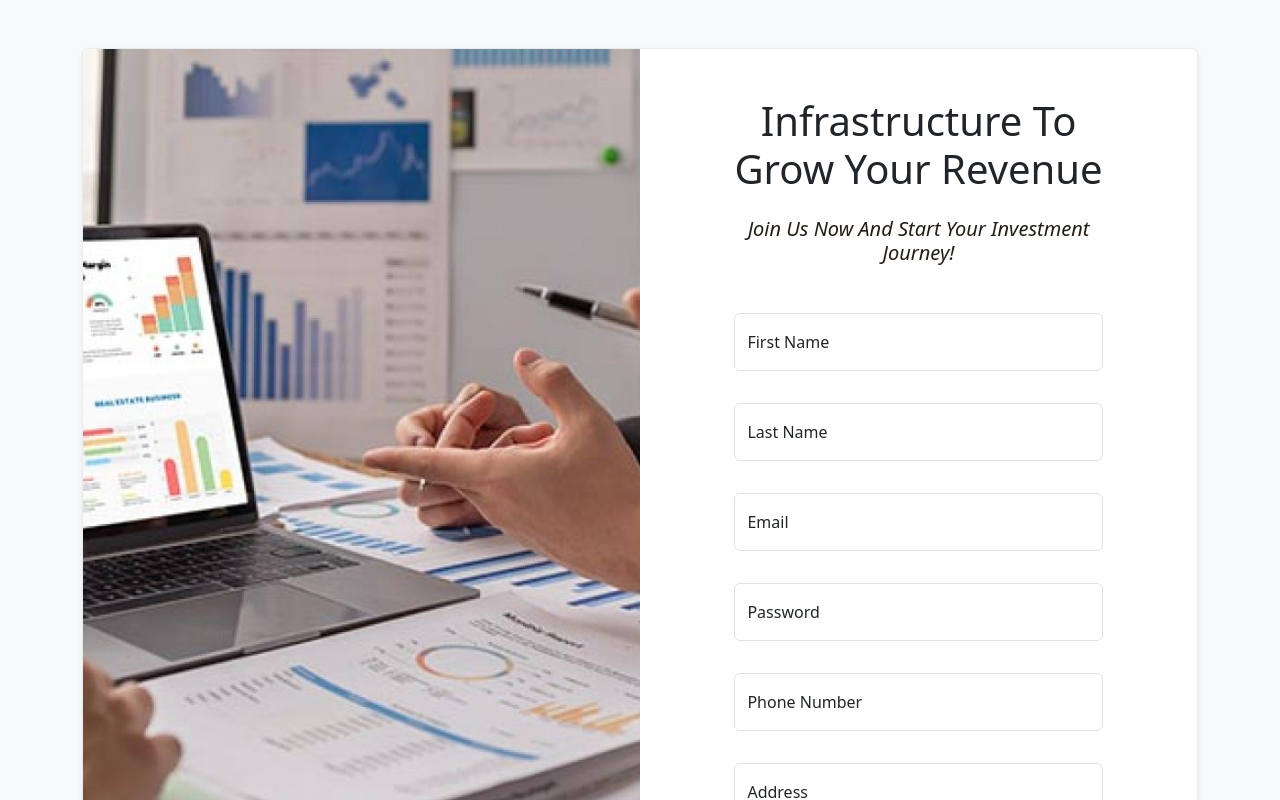
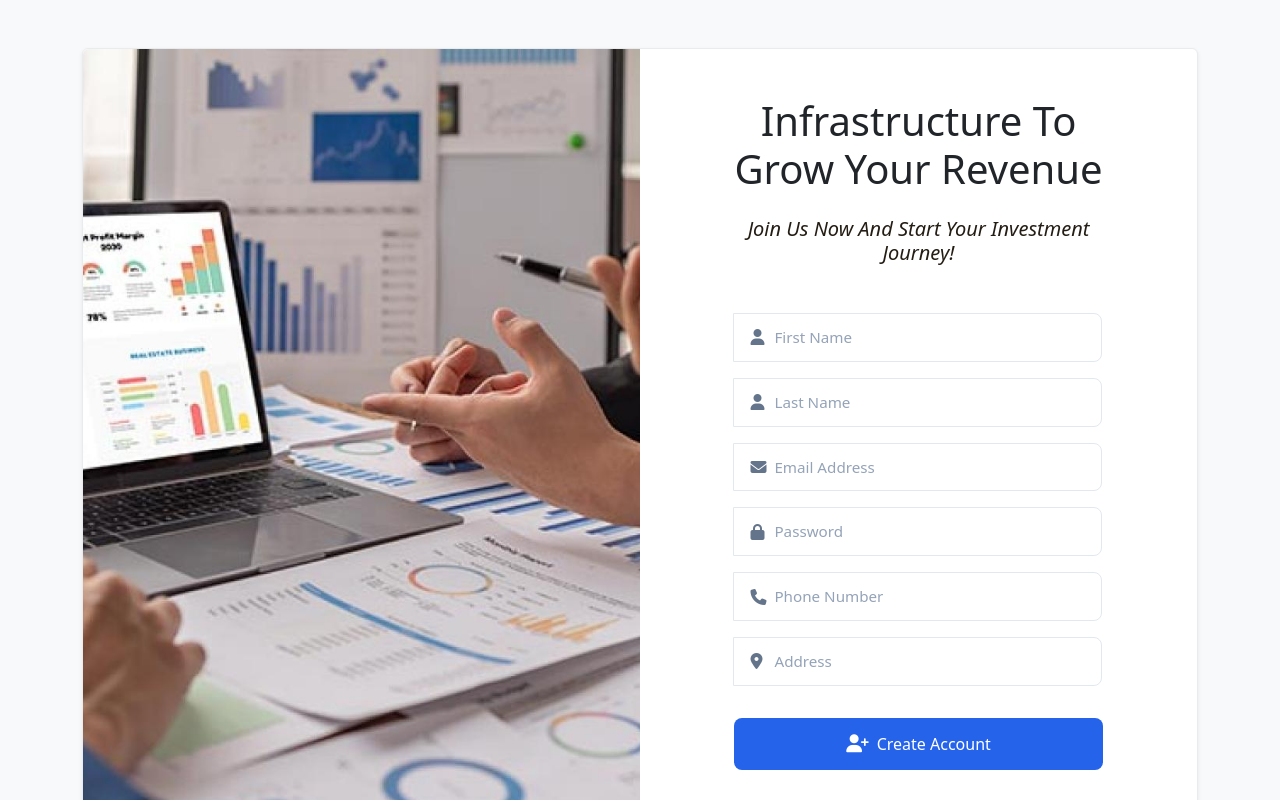
Before and after one commit to Fawry-Intern/bank-ui, an Angular app in the folder Bank-System-Ui/: page /sign-up in a window 1280 px wide. Shown: the top 800 px of the page. Built offline with nearby package versions, Linux system fonts and the light colour scheme.

Commit message:
feat: design login & signup pages

```diff
--- a/Bank-System-Ui/src/app/pages/log-in/log-in.component.css
+++ b/Bank-System-Ui/src/app/pages/log-in/log-in.component.css
@@ -0,0 +1,262 @@
+.auth-container {
+    min-height: 100vh;
+    display: flex;
+    align-items: center;
+    justify-content: center;
+    background: linear-gradient(135deg, #f6f8fb 0%, #e9eef5 100%);
+    padding: 2rem;
+}
+
+.auth-card {
+    width: 100%;
+    max-width: 1200px;
+    min-height: 600px;
+    background: white;
+    border-radius: 20px;
+    box-shadow: 0 20px 40px rgba(0, 0, 0, 0.1);
+    display: flex;
+    overflow: hidden;
+}
+
+.auth-content {
+    flex: 1;
+    padding: 3rem;
+    display: flex;
+    flex-direction: column;
+}
+
+.auth-header {
+    text-align: center;
+    margin-bottom: 2.5rem;
+}
+
+.auth-header i {
+    font-size: 3rem;
+    color: #3498db;
+    margin-bottom: 1rem;
+}
+
+.auth-header h1 {
+    font-size: 2rem;
+    color: #2c3e50;
+    margin-bottom: 0.5rem;
+}
+
+.auth-header p {
+    color: #7f8c8d;
+    font-size: 1.1rem;
+}
+
+.auth-form {
+    max-width: 400px;
+    margin: 0 auto;
+}
+
+.form-group {
+    margin-bottom: 1.5rem;
+}
+
+.input-group {
+    position: relative;
+}
+
+.input-group i {
+    position: absolute;
+    left: 1rem;
+    top: 50%;
+    transform: translateY(-50%);
+    color: #64748b;
+    font-size: 1.1rem;
+}
+
+.input-group input {
+    width: 100%;
+    padding: 0.75rem 1rem 0.75rem 2.5rem;
+    border: 1px solid #e2e8f0;
+    border-radius: 8px;
+    font-size: 0.95rem;
+    transition: all 0.3s ease;
+}
+
+.input-group input:focus {
+    border-color: #2563eb;
+    box-shadow: 0 0 0 3px rgba(37, 99, 235, 0.1);
+    outline: none;
+}
+
+.input-group input::placeholder {
+    color: #94a3b8;
+}
+
+.error-message {
+    display: flex;
+    align-items: center;
+    gap: 0.5rem;
+    color: #dc2626;
+    font-size: 0.875rem;
+    margin-top: 0.5rem;
+}
+
+.error-message i {
+    font-size: 0.875rem;
+}
+
+.submit-btn {
+    width: 100%;
+    padding: 0.875rem;
+    background: #2563eb;
+    color: white;
+    border: none;
+    border-radius: 8px;
+    font-size: 1rem;
+    font-weight: 500;
+    display: flex;
+    align-items: center;
+    justify-content: center;
+    gap: 0.5rem;
+    cursor: pointer;
+    transition: all 0.3s ease;
+}
+
+.submit-btn:hover {
+    background: #1d4ed8;
+    transform: translateY(-1px);
+}
+
+.submit-btn i {
+    font-size: 1.125rem;
+}
+
+.auth-links {
+    margin-top: 2rem;
+    display: flex;
+    justify-content: center;
+    gap: 2rem;
+}
+
+.link-secondary {
+    color: #64748b;
+    transition: color 0.3s ease;
+}
+
+.link-secondary:hover {
+    color: #2563eb;
+}
+
+.link-secondary i {
+    margin-right: 0.5rem;
+}
+
+.card {
+    border: none;
+    box-shadow: 0 4px 6px -1px rgba(0, 0, 0, 0.1), 0 2px 4px -1px rgba(0, 0, 0, 0.06);
+}
+
+.card-body {
+    padding: 2rem;
+}
+
+.auth-image {
+    width: 45%;
+    position: relative;
+    overflow: hidden;
+}
+
+.auth-image img {
+    width: 100%;
+    height: 100%;
+    object-fit: cover;
+}
+
+.image-overlay {
+    position: absolute;
+    top: 0;
+    left: 0;
+    width: 100%;
+    height: 100%;
+    background: linear-gradient(to bottom, rgba(52, 152, 219, 0.8), rgba(41, 128, 185, 0.9));
+    display: flex;
+    flex-direction: column;
+    justify-content: center;
+    align-items: center;
+    padding: 2rem;
+    text-align: center;
+    color: white;
+}
+
+.image-overlay h2 {
+    font-size: 2rem;
+    margin-bottom: 1rem;
+    font-weight: 600;
+}
+
+.image-overlay p {
+    font-size: 1.1rem;
+    opacity: 0.9;
+}
+
+/* Responsive Design */
+@media (max-width: 1024px) {
+    .auth-card {
+        max-width: 900px;
+    }
+}
+
+@media (max-width: 768px) {
+    .auth-card {
+        flex-direction: column-reverse;
+    }
+
+    .auth-content {
+        padding: 1.5rem;
+    }
+
+    .auth-image {
+        width: 100%;
+        height: 200px;
+    }
+
+    .auth-header i {
+        font-size: 2.5rem;
+    }
+
+    .auth-header h1 {
+        font-size: 1.75rem;
+    }
+
+    .auth-links {
+        flex-direction: column;
+        align-items: center;
+        gap: 1rem;
+    }
+
+    .card-body {
+        padding: 1.5rem;
+    }
+
+    .submit-btn {
+        padding: 0.75rem;
+    }
+}
+
+@media (max-width: 480px) {
+    .auth-container {
+        padding: 1rem;
+    }
+
+    .auth-content {
+        padding: 1rem;
+    }
+
+    .auth-header h1 {
+        font-size: 1.5rem;
+    }
+
+    .card-body {
+        padding: 1rem;
+    }
+
+    .input-group input {
+        padding: 0.625rem 0.875rem 0.625rem 2.25rem;
+    }
+}
--- a/Bank-System-Ui/src/app/pages/log-in/log-in.component.html
+++ b/Bank-System-Ui/src/app/pages/log-in/log-in.component.html
@@ -1,4 +1,4 @@
-<!-- Login 8 - Bootstrap Brain Component -->
+<!-- Login Section -->
 <section class="bg-light p-3 p-md-4 p-xl-5">
     <div class="container">
       <div class="row justify-content-center">
@@ -15,45 +15,64 @@
                       <div class="col-12">
                         <div class="mb-5">
                           <div class="text-center mb-4">
-
+                            <h2 class="text-center" style="font-size: 40px;">Welcome To Our Banking Service</h2>
                           </div>
-                          <h2 class="text-center" >Welcome To Our Banking Service</h2>
+                          <h2 class="text-center" style="font-size: 20px; color: rgb(36, 29, 20); font-style: italic;">
+                            Sign in to access your banking services
+                          </h2>
                         </div>
                       </div>
                     </div>
-                    <div class="row">
 
-                    </div>
-                    <form  (ngSubmit)="onSubmit()">
-                      <div class="row gy-3 overflow-hidden">
-                        <div class="col-12">
-                          <div class="form-floating mb-3">
-                            <input type="email" class="form-control" name="email" id="email" placeholder="email"  [(ngModel)]="authRequest.email" required >
-                            <label for="email" class="form-label">Email</label>
+                    <!-- Login Form -->
+                    <form (ngSubmit)="onSubmit()" class="auth-form">
+                      <!-- Email Field -->
+                      <div class="form-group">
+                        <div class="input-group">
+                          <i class="fas fa-envelope"></i>
+                          <input
+                            type="email"
+                            name="email"
+                            placeholder="Enter your email"
+                            [(ngModel)]="authRequest.email"
+                            required>
                         </div>
                       </div>
-                        <div class="col-12">
-                          <div class="form-floating mb-3">
-                            <input type="password" class="form-control" name="password" id="password" value="" placeholder="Password"  [(ngModel)]="authRequest.password"required>
-                            <label for="password" class="form-label">Password</label>
+
+                      <!-- Password Field -->
+                      <div class="form-group">
+                        <div class="input-group">
+                          <i class="fas fa-lock"></i>
+                          <input
+                            type="password"
+                            name="password"
+                            placeholder="Enter your password"
+                            [(ngModel)]="authRequest.password"
+                            required>
                         </div>
-                          <div *ngIf="fieldErrors?.['password']" class="text-danger">
+                        <div *ngIf="fieldErrors?.['password']" class="error-message">
+                          <i class="fas fa-exclamation-circle"></i>
                           {{ fieldErrors['password'] }}
                         </div>
                       </div>
 
-                        <div class="col-12">
-                          <div class="d-grid">
-                            <button class="btn btn-dark btn-lg" type="submit" style="cursor: pointer;">Log in now</button>
-                          </div>
-                        </div>
-                      </div>
+                      <!-- Submit Button -->
+                      <button type="submit" class="submit-btn">
+                        <i class="fas fa-sign-in-alt"></i>
+                        Sign In
+                      </button>
                     </form>
+
+                    <!-- Additional Links -->
                     <div class="row">
                       <div class="col-12">
                         <div class="d-flex gap-2 gap-md-4 flex-column flex-md-row justify-content-md-center mt-5">
-                          <a (click)="goToSignUp()" class="link-secondary text-decoration-none"style="cursor: pointer;">Create new account</a>
-                          <a  class="link-secondary text-decoration-none" style="cursor: pointer;">Forgot password</a>
+                          <a (click)="goToSignUp()" class="link-secondary text-decoration-none" style="cursor: pointer;">
+                            <i class="fas fa-user-plus"></i> Create Account
+                          </a>
+                          <a class="link-secondary text-decoration-none" style="cursor: pointer;">
+                            <i class="fas fa-key"></i> Forgot Password?
+                          </a>
                         </div>
                       </div>
                     </div>
--- a/Bank-System-Ui/src/app/pages/sign-up/sign-up.component.css
+++ b/Bank-System-Ui/src/app/pages/sign-up/sign-up.component.css
@@ -0,0 +1,219 @@
+.auth-container {
+    min-height: 100vh;
+    display: flex;
+    align-items: center;
+    justify-content: center;
+    padding: 2rem;
+    background: linear-gradient(135deg, #f5f7fa 0%, #c3cfe2 100%);
+}
+
+.auth-card {
+    width: 100%;
+    max-width: 1200px;
+    min-height: 600px;
+    background: #ffffff;
+    border-radius: 20px;
+    box-shadow: 0 8px 20px rgba(0, 0, 0, 0.1);
+    display: flex;
+    overflow: hidden;
+}
+
+.auth-content {
+    flex: 1;
+    padding: 3rem;
+    display: flex;
+    flex-direction: column;
+    gap: 1.5rem;
+    max-width: 600px;
+}
+
+.auth-header {
+    text-align: center;
+    margin-bottom: 2rem;
+}
+
+.auth-header i {
+    font-size: 2.5rem;
+    color: #2563eb;
+    margin-bottom: 1rem;
+}
+
+.auth-header h1 {
+    font-size: 2rem;
+    color: #1e293b;
+    margin-bottom: 0.5rem;
+}
+
+.auth-header p {
+    color: #64748b;
+    font-size: 1rem;
+}
+
+.auth-form {
+    display: flex;
+    flex-direction: column;
+    gap: 1rem;
+}
+
+.form-group {
+    display: flex;
+    flex-direction: column;
+    gap: 0.5rem;
+}
+
+.input-group {
+    position: relative;
+    display: flex;
+    align-items: center;
+}
+
+.input-group i {
+    position: absolute;
+    left: 1rem;
+    color: #64748b;
+    font-size: 1rem;
+}
+
+.input-group input {
+    width: 100%;
+    padding: 0.75rem 1rem 0.75rem 2.5rem;
+    border: 1px solid #e2e8f0;
+    border-radius: 8px;
+    font-size: 0.95rem;
+    transition: all 0.3s ease;
+}
+
+.input-group input:focus {
+    border-color: #2563eb;
+    box-shadow: 0 0 0 3px rgba(37, 99, 235, 0.1);
+    outline: none;
+}
+
+.input-group input::placeholder {
+    color: #94a3b8;
+}
+
+.error-message {
+    display: flex;
+    align-items: center;
+    gap: 0.5rem;
+    color: #dc2626;
+    font-size: 0.875rem;
+}
+
+.error-message i {
+    font-size: 0.875rem;
+}
+
+.submit-btn {
+    margin-top: 1rem;
+    padding: 0.875rem;
+    background: #2563eb;
+    color: white;
+    border: none;
+    border-radius: 8px;
+    font-size: 1rem;
+    font-weight: 500;
+    display: flex;
+    align-items: center;
+    justify-content: center;
+    gap: 0.5rem;
+    cursor: pointer;
+    transition: all 0.3s ease;
+}
+
+.submit-btn:hover {
+    background: #1d4ed8;
+    transform: translateY(-1px);
+}
+
+.submit-btn i {
+    font-size: 1.125rem;
+}
+
+.auth-links {
+    margin-top: 1.5rem;
+    text-align: center;
+}
+
+.link {
+    color: #2563eb;
+    text-decoration: none;
+    display: inline-flex;
+    align-items: center;
+    gap: 0.5rem;
+    font-size: 0.95rem;
+    cursor: pointer;
+    transition: color 0.3s ease;
+}
+
+.link:hover {
+    color: #1d4ed8;
+}
+
+.auth-image {
+    display: none;
+    position: relative;
+    flex: 1;
+    background: #f8fafc;
+    overflow: hidden;
+}
+
+.auth-image img {
+    width: 100%;
+    height: 100%;
+    object-fit: cover;
+}
+
+.image-overlay {
+    position: absolute;
+    top: 0;
+    left: 0;
+    width: 100%;
+    height: 100%;
+    background: rgba(37, 99, 235, 0.8);
+    display: flex;
+    flex-direction: column;
+    justify-content: center;
+    align-items: center;
+    padding: 2rem;
+    text-align: center;
+    color: white;
+}
+
+.image-overlay h2 {
+    font-size: 2rem;
+    margin-bottom: 1rem;
+}
+
+.image-overlay p {
+    font-size: 1.125rem;
+    opacity: 0.9;
+}
+
+/* Responsive Design */
+@media (min-width: 1024px) {
+    .auth-image {
+        display: block;
+    }
+}
+
+@media (max-width: 768px) {
+    .auth-content {
+        padding: 2rem;
+    }
+}
+
+@media (max-width: 480px) {
+    .auth-container {
+        padding: 1rem;
+    }
+
+    .auth-content {
+        padding: 1.5rem;
+    }
+
+    .auth-header h1 {
+        font-size: 1.75rem;
+    }
+}
--- a/Bank-System-Ui/src/app/pages/sign-up/sign-up.component.html
+++ b/Bank-System-Ui/src/app/pages/sign-up/sign-up.component.html
@@ -28,81 +28,114 @@
                   </div>
 
                   <!-- Sign-Up Form -->
-                  <form (ngSubmit)="onSubmit()">
-                    <div class="row gy-3 overflow-hidden">
+                  <form (ngSubmit)="onSubmit()" class="auth-form">
                     <!-- First Name Field -->
-                      <div class="col-12">
-                        <div class="form-floating mb-3">
-                          <input class="form-control" name="firstname" placeholder="first name" [(ngModel)]="registerRequest.firstName" required>
-                          <label for="firstname" class="form-label">First Name</label>
-                          <div *ngIf="fieldErrors?.['firstName']" class="text-danger">
+                    <div class="form-group">
+                      <div class="input-group">
+                        <i class="fas fa-user"></i>
+                        <input
+                          type="text"
+                          name="firstname"
+                          placeholder="First Name"
+                          [(ngModel)]="registerRequest.firstName"
+                          required>
+                      </div>
+                      <div *ngIf="fieldErrors?.['firstName']" class="error-message">
+                        <i class="fas fa-exclamation-circle"></i>
                         {{ fieldErrors['firstName'] }}
-                          </div>
                       </div>
                     </div>
 
                     <!-- Last Name Field -->
-                      <div class="col-12">
-                        <div class="form-floating mb-3">
-                          <input class="form-control" name="lastname" placeholder="last name" [(ngModel)]="registerRequest.lastName" required>
-                          <label for="lastname" class="form-label">Last Name</label>
-                          <div *ngIf="fieldErrors?.['lastName']" class="text-danger">
+                    <div class="form-group">
+                      <div class="input-group">
+                        <i class="fas fa-user"></i>
+                        <input
+                          type="text"
+                          name="lastname"
+                          placeholder="Last Name"
+                          [(ngModel)]="registerRequest.lastName"
+                          required>
+                      </div>
+                      <div *ngIf="fieldErrors?.['lastName']" class="error-message">
+                        <i class="fas fa-exclamation-circle"></i>
                         {{ fieldErrors['lastName'] }}
-                          </div>
                       </div>
                     </div>
 
                     <!-- Email Field -->
-                      <div class="col-12">
-                        <div class="form-floating mb-3">
-                          <input type="email" class="form-control" name="email" id="email" placeholder="email" [(ngModel)]="registerRequest.email" required>
-                          <label for="email" class="form-label">Email</label>
-                          <div *ngIf="fieldErrors?.['email']" class="text-danger">
+                    <div class="form-group">
+                      <div class="input-group">
+                        <i class="fas fa-envelope"></i>
+                        <input
+                          type="email"
+                          name="email"
+                          placeholder="Email Address"
+                          [(ngModel)]="registerRequest.email"
+                          required>
+                      </div>
+                      <div *ngIf="fieldErrors?.['email']" class="error-message">
+                        <i class="fas fa-exclamation-circle"></i>
                         {{ fieldErrors['email'] }}
-                          </div>
                       </div>
                     </div>
 
                     <!-- Password Field -->
-                      <div class="col-12">
-                        <div class="form-floating mb-3">
-                          <input type="password" class="form-control" name="password" id="password" placeholder="Password" [(ngModel)]="registerRequest.password" required>
-                          <label for="password" class="form-label">Password</label>
-                          <div *ngIf="fieldErrors?.['password']" class="text-danger">
+                    <div class="form-group">
+                      <div class="input-group">
+                        <i class="fas fa-lock"></i>
+                        <input
+                          type="password"
+                          name="password"
+                          placeholder="Password"
+                          [(ngModel)]="registerRequest.password"
+                          required>
+                      </div>
+                      <div *ngIf="fieldErrors?.['password']" class="error-message">
+                        <i class="fas fa-exclamation-circle"></i>
                         {{ fieldErrors['password'] }}
-                          </div>
                       </div>
                     </div>
 
                     <!-- Phone Number Field -->
-                      <div class="col-12">
-                        <div class="form-floating mb-3">
-                          <input class="form-control" name="phone-number" id="phone-number" placeholder="phone number" [(ngModel)]="registerRequest.phoneNumber" required>
-                          <label for="phone-number" class="form-label">Phone Number</label>
-                          <div *ngIf="fieldErrors?.['phoneNumber']" class="text-danger">
+                    <div class="form-group">
+                      <div class="input-group">
+                        <i class="fas fa-phone"></i>
+                        <input
+                          type="tel"
+                          name="phone-number"
+                          placeholder="Phone Number"
+                          [(ngModel)]="registerRequest.phoneNumber"
+                          required>
+                      </div>
+                      <div *ngIf="fieldErrors?.['phoneNumber']" class="error-message">
+                        <i class="fas fa-exclamation-circle"></i>
                         {{ fieldErrors['phoneNumber'] }}
-                          </div>
                       </div>
                     </div>
 
                     <!-- Address Field -->
-                      <div class="col-12">
-                        <div class="form-floating mb-3">
-                          <input class="form-control" name="address" id="address" placeholder="address" [(ngModel)]="registerRequest.address" required>
-                          <label for="address" class="form-label">Address</label>
-                          <div *ngIf="fieldErrors?.['address']" class="text-danger">
+                    <div class="form-group">
+                      <div class="input-group">
+                        <i class="fas fa-map-marker-alt"></i>
+                        <input
+                          type="text"
+                          name="address"
+                          placeholder="Address"
+                          [(ngModel)]="registerRequest.address"
+                          required>
+                      </div>
+                      <div *ngIf="fieldErrors?.['address']" class="error-message">
+                        <i class="fas fa-exclamation-circle"></i>
                         {{ fieldErrors['address'] }}
-                          </div>
                       </div>
                     </div>
 
                     <!-- Submit Button -->
-                      <div class="col-12">
-                        <div class="d-grid">
-                          <button class="btn btn-dark btn-lg" type="submit"style="cursor: pointer;">Sign up now</button>
-                        </div>
-                      </div>
-                    </div>
+                    <button type="submit" class="submit-btn">
+                      <i class="fas fa-user-plus"></i>
+                      Create Account
+                    </button>
                   </form>
 
                   <!-- Login Redirect Section -->
```
Lines whose indentation alone changed are shown as unchanged.
